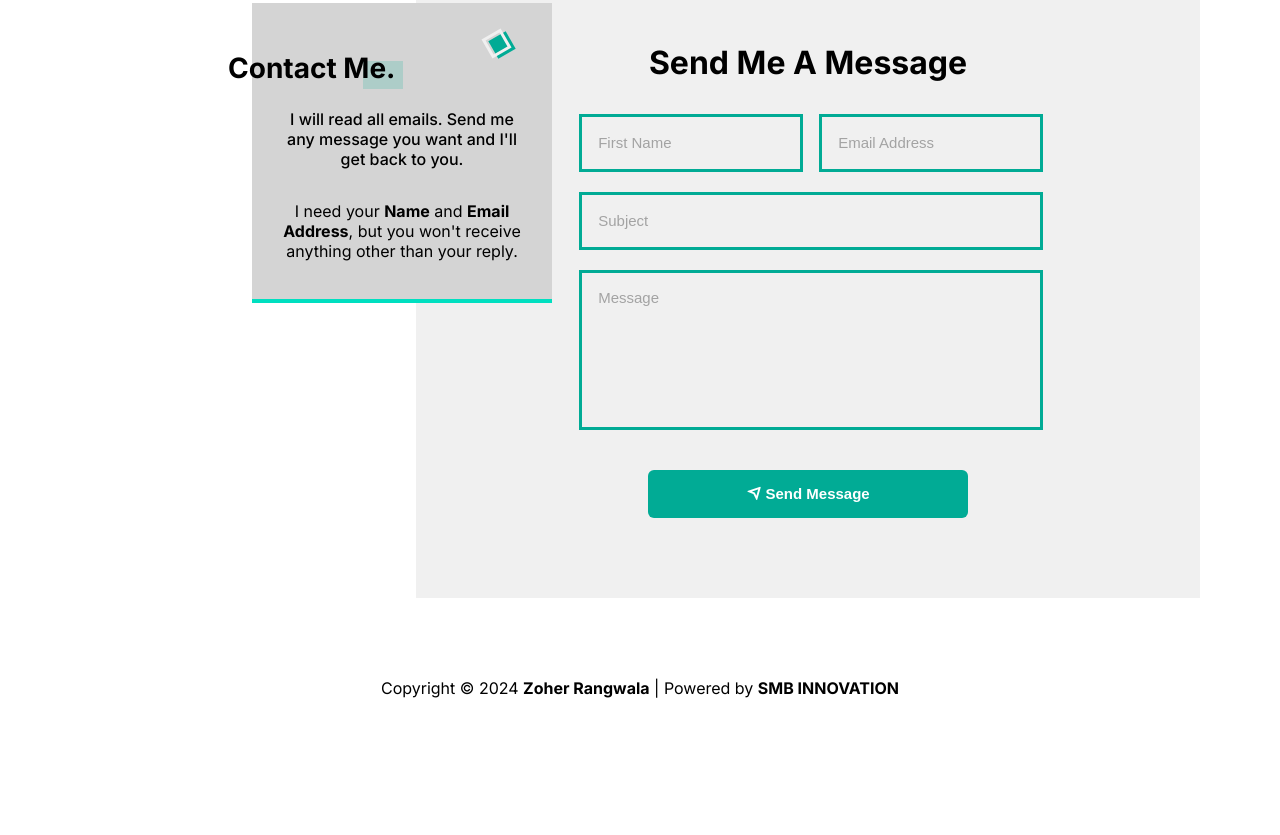
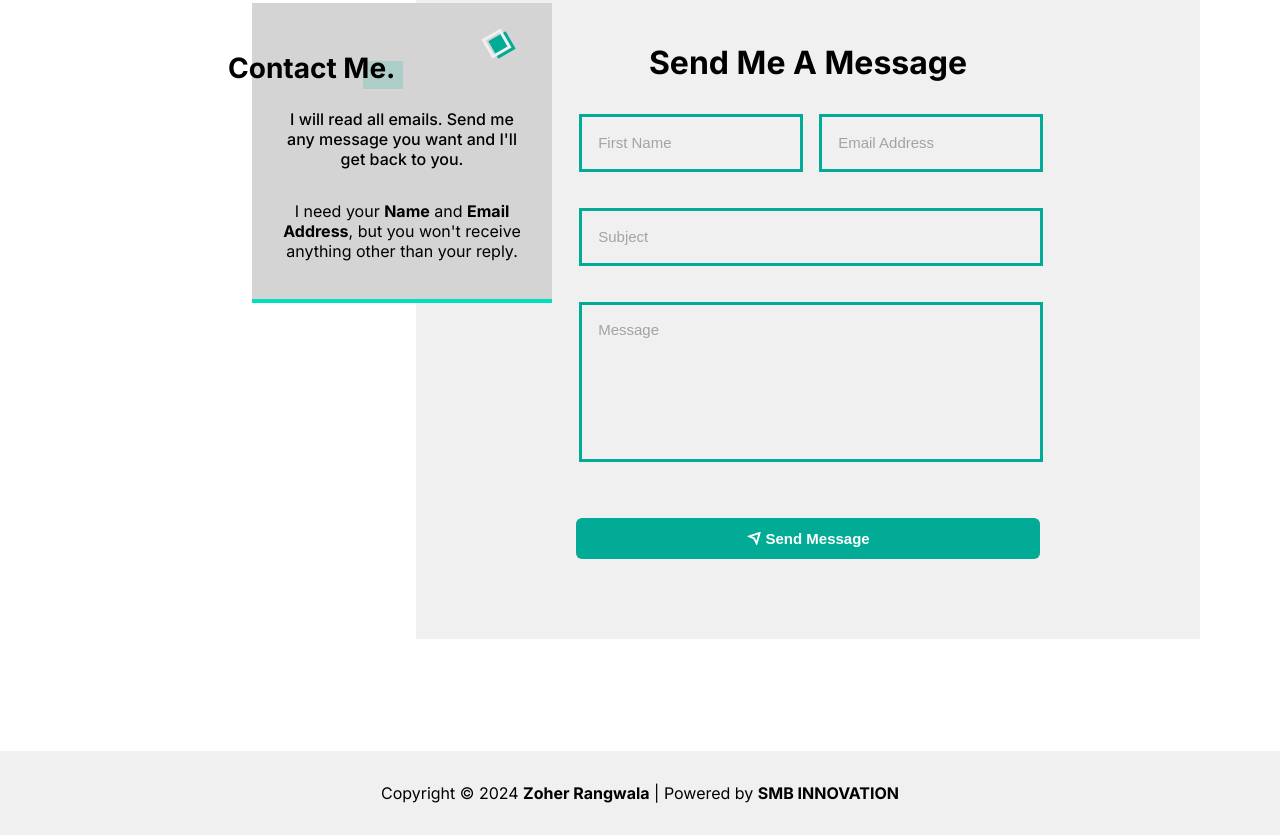
Before and after one commit to zoherr/designer-portfolio, a plain HTML site: page index.html in a window 1280 px wide. Shown: the part 2054-2889 px from the top of the page. Before the commit the page ends 2752 px from the top, so only its background shows below. Drawn offline with nearby package versions, Linux system fonts and the light colour scheme.

Commit message:
Update style.css

```diff
--- a/style.css
+++ b/style.css
@@ -518,9 +518,9 @@ button {
   /* font-size: 1rem; */
   /* gap: 1rem; */
   border: none;
-  height: 3rem;
-  width: 20rem;
-  margin: auto;
+  /* height: 3rem;
+  width: 20rem;  */
+  /* margin: auto; */
 }
 #contact {
   margin-top: 2.5rem;
@@ -590,6 +590,7 @@ button {
 .contact__group {
   display: grid;
   row-gap: 1.25rem;
+  margin-bottom: 0.rem;
 }
 
 label {
@@ -603,6 +604,7 @@ label {
   position: relative;
   width: 100%;
   height: 58px;
+  margin-bottom: 1rem;
 }
 
 .contact__input,
@@ -614,6 +616,7 @@ label {
 }
 .contact__input {
   position: absolute;
+  gap: ;
   width: 100%;
   height: 100%;
   background-color: var(--black-color);
@@ -704,3 +707,17 @@ label {
 
   }
 }
+
+
+/*  */
+.footer{
+  position: relative;
+  background-color: var(--light-gray);
+  padding: 2rem;
+  bottom: 0;
+  margin-top: 2rem;
+}
+
+
+
+/* Loader Animation */
```
